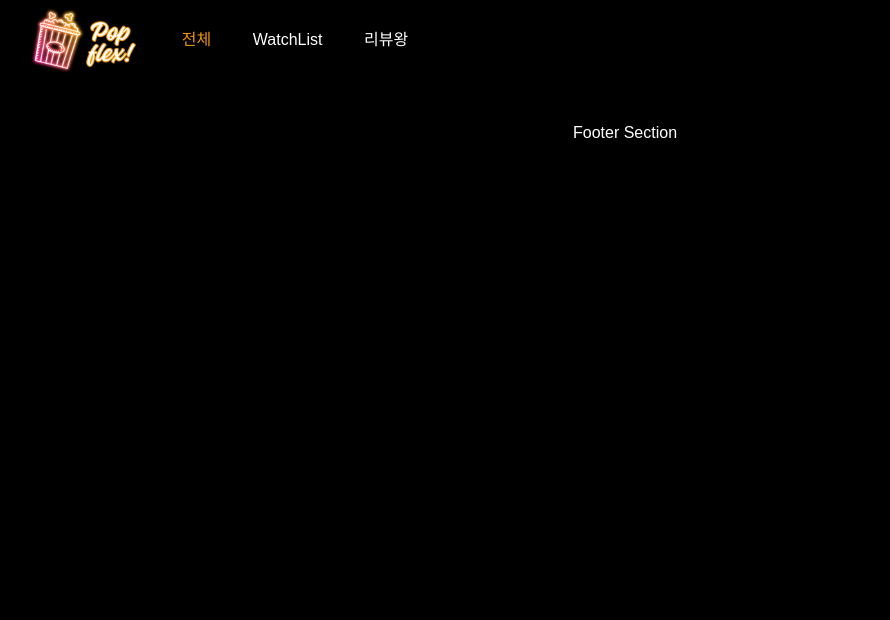
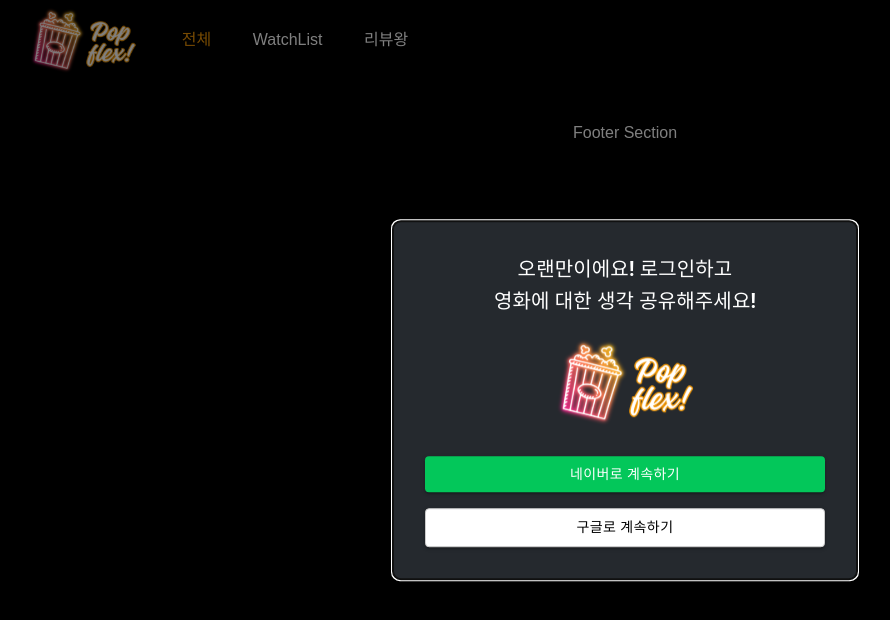
Before and after one commit to URECA-TEAM-5/PopFlix-frontend, a React (Vite) app: page /login in a window 1280 px wide. Shown: the top 620 px of the page, without its empty margins (15-905 px from the left). Built offline with nearby package versions, Linux system fonts and the light colour scheme; a web font is replaced by a local one.

Commit message:
style: 로그인 모달 디자인(버튼 미구현)
로그인 모달 디자인
버튼은 ClientId이슈로 임시 버튼으로 디자인 해두었음

```diff
--- /dev/null
+++ b/src/components/Login/LoginModal.jsx
@@ -0,0 +1,91 @@
+import React, { useState } from 'react';
+import { Modal, Box, Button, Typography } from '@mui/material';
+import { colors } from '../../global/globalStyle.js';
+
+const LoginModal = () => {
+  const [open, setOpen] = useState(false);
+
+  const handleOpen = () => setOpen(true);
+  const handleClose = () => setOpen(false);
+
+  const handleNaverLogin = () => {
+    window.location.href = '/'; // 네이버 로그인 엔드포인트
+  };
+
+  const handleGoogleLogin = () => {
+    window.location.href = '/'; // 구글 로그인 엔드포인트
+  };
+
+  return (
+    <div>
+      {/*확인하기 위해 true로 해두었음 나중에 open으로 변경 */}
+      <Modal open={true} onClose={handleClose}>
+        <Box
+          sx={{
+            position: 'absolute',
+            top: '50%',
+            left: '50%',
+            transform: 'translate(-50%, -50%)',
+            width: 400,
+            height: 'auto',
+            bgcolor: colors.navy_gray,
+            borderRadius: 2,
+            boxShadow: 24,
+            p: 4,
+            textAlign: 'center',
+          }}
+        >
+          <Typography variant="h6" sx={{ mb: 2, fontWeight: 'bold', color: '#fff' }}>
+            오랜만이에요! 로그인하고
+            <br />
+            영화에 대한 생각 공유해주세요!
+          </Typography>
+          <img
+            style={{ width: '150px', marginBottom: '20px' }} // 로고
+            src={'public/assets/logo.svg'}
+            alt="로고"
+          />
+          {/*네이버 버튼*/}
+          <Button
+            variant="contained"
+            sx={{
+              width: '100%',
+              mb: 2,
+              textTransform: 'none',
+              fontWeight: 'bold',
+              backgroundColor: '#03C75A',
+              color: '#fff',
+              '&:hover': {
+                backgroundColor: '#028a3b',
+              },
+            }}
+            onClick={handleNaverLogin}
+          >
+            네이버로 계속하기
+          </Button>
+
+          {/*구글 버튼*/}
+          <Button
+            variant="contained"
+            sx={{
+              width: '100%',
+              textTransform: 'none',
+              fontWeight: 'bold',
+              backgroundColor: '#fff',
+              color: '#000',
+              border: '1px solid #ccc',
+              '&:hover': {
+                backgroundColor: '#f5f5f5',
+              },
+            }}
+            onClick={handleGoogleLogin}
+          >
+            구글로 계속하기
+          </Button>
+        </Box>
+      </Modal>
+    </div>
+  );
+};
+
+export default LoginModal;
--- a/src/route/RouteDef.jsx
+++ b/src/route/RouteDef.jsx
@@ -1,3 +1,4 @@
+import LoginModal from '../components/Login/LoginModal';
 import MainPage from '../pages/main/MainPage';
 
 const MainScreens = {
@@ -7,6 +8,14 @@ const MainScreens = {
   },
 };
 
+const LoginModals = {
+  Main: {
+    path: '/login',
+    element: <LoginModal />,
+  },
+};
+
 export const AppRouteDef = {
   ...MainScreens,
+  ...LoginModals,
 };
```
